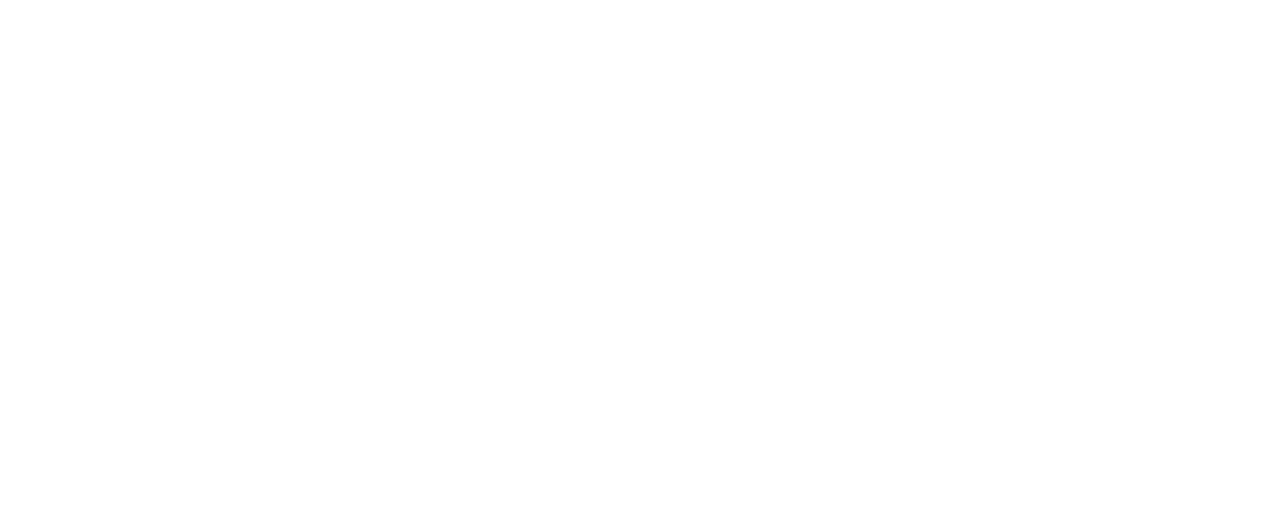
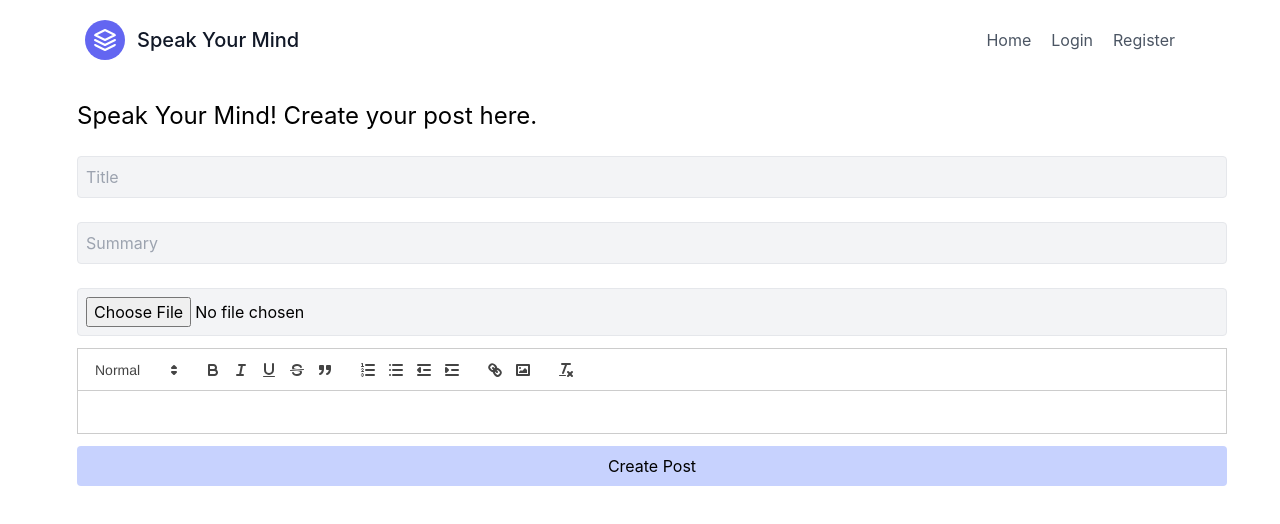
Before and after one commit to mrakib007/blog-app-react, a React (Create React App) app in the folder client/: page /create in a window 1280 px wide. Before the commit this address had no page. Shown: the top 524 px of the page. Built offline with nearby package versions, Linux system fonts and the light colour scheme; no server answers.

Commit message:
added forms and react quill to make the create post page

```diff
--- a/client/package.json
+++ b/client/package.json
@@ -9,6 +9,7 @@
     "react": "^18.2.0",
     "react-dom": "^18.2.0",
     "react-hot-toast": "^2.4.1",
+    "react-quill": "^2.0.0",
     "react-router-dom": "^6.11.1",
     "react-scripts": "5.0.1",
     "react-toastify": "^9.1.2",
--- a/client/src/App.js
+++ b/client/src/App.js
@@ -8,6 +8,7 @@
 import Login from "./pages/Login/Login";
 import Register from "./pages/Register/Register";
 import { UserContextProvider } from "./contexts/UserContext";
+import CreatePost from "./pages/CreatePost/CreatePost";
 
 function App() {
   return (
@@ -17,6 +18,7 @@
         <Route index element={<IndexPage />} />
         <Route path={"/login"} element={<Login/>} />
         <Route path={"/register"} element={<Register/>}/>
+        <Route path={"/create"} element={<CreatePost/>}/>
       </Route>
     </Routes>
     </UserContextProvider>
--- a/client/src/components/NavBar/NavBar.js
+++ b/client/src/components/NavBar/NavBar.js
@@ -51,8 +51,8 @@
 
           {username && (
             <>
-              <Link className="mr-5">Crate New Post</Link>
-              <button onClick={logout} className="inline-flex items-center bg-gray-100 border-0 py-1 px-3 focus:outline-none hover:bg-gray-200 rounded text-base mt-4 md:mt-0">
+              <Link className="mr-5" to={'/create'}>Crate New Post</Link>
+              <button onClick={logout} className="inline-flex items-center bg-gray-100 border-0 py-1 px-3 focus:outline-none hover:bg-gray-200 rounded text-base  md:mt-0">
                 Log Out
                 <svg
                   fill="none"
--- /dev/null
+++ b/client/src/pages/CreatePost/CreatePost.js
@@ -0,0 +1,64 @@
+import React, { useState } from "react";
+import ReactQuill from "react-quill";
+import "react-quill/dist/quill.snow.css";
+
+const modules = {
+    toolbar: [
+      [{ 'header': [1, 2, false] }],
+      ['bold', 'italic', 'underline','strike', 'blockquote'],
+      [{'list': 'ordered'}, {'list': 'bullet'}, {'indent': '-1'}, {'indent': '+1'}],
+      ['link', 'image'],
+      ['clean']
+    ],
+  };
+  const formats = [
+    'header',
+    'bold', 'italic', 'underline', 'strike', 'blockquote',
+    'list', 'bullet', 'indent',
+    'link', 'image'
+  ];
+
+const CreatePost = () => {
+  const [title, setTitle] = useState("");
+  const [summary, setSummary] = useState("");
+  const [content, setContent] = useState("");
+
+  return (
+    <div className="mt-5">
+      <h1 className="text-2xl mx-3 my-3">
+        Speak Your Mind! Create your post here.
+      </h1>
+      <form>
+        <input
+          className="w-full mx-3 my-3 py-2 px-2 border bg-gray-100 rounded"
+          type="title"
+          placeholder={"Title"}
+          value={title}
+          onChange={event => setTitle(event.target.value)}
+        />
+        <input
+          className="w-full mx-3 my-3 py-2 px-2 border bg-gray-100 rounded"
+          type="summary"
+          placeholder={"Summary"}
+          value={summary}
+          onChange={event => setSummary(event.target.value)}
+        />
+        <input
+          className="w-full mx-3 my-3 py-2 px-2 border bg-gray-100 rounded"
+          type="file"
+        />
+        <ReactQuill
+          value={content}
+          modules={modules}
+          formats={formats}
+          className="mx-3 w-full"
+          onChange={newValue => setContent(newValue)} />
+        <button className="bg-indigo-200 w-full rounded py-2 my-3 mx-3">
+          Create Post
+        </button>
+      </form>
+    </div>
+  );
+};
+
+export default CreatePost;
```
Also changed, not shown: 1 other file (tests, documents, lock files or other folders).
